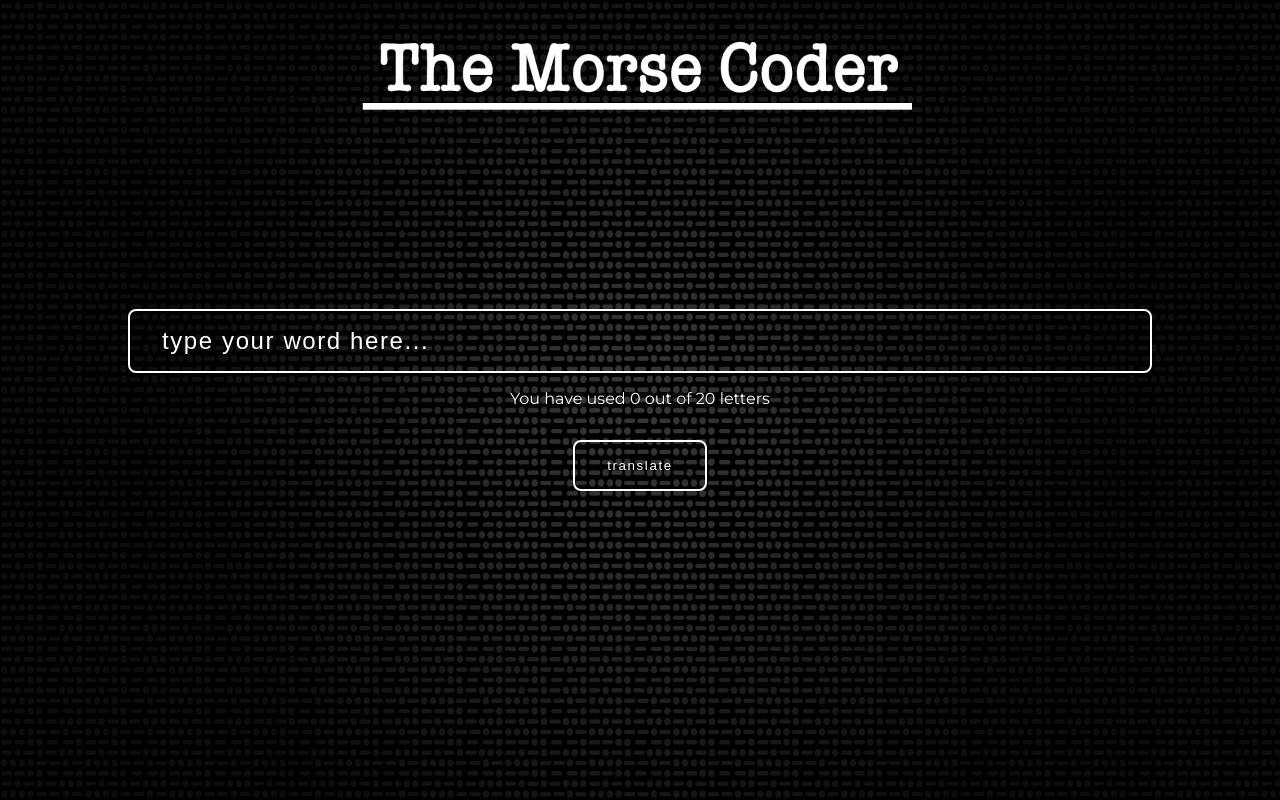
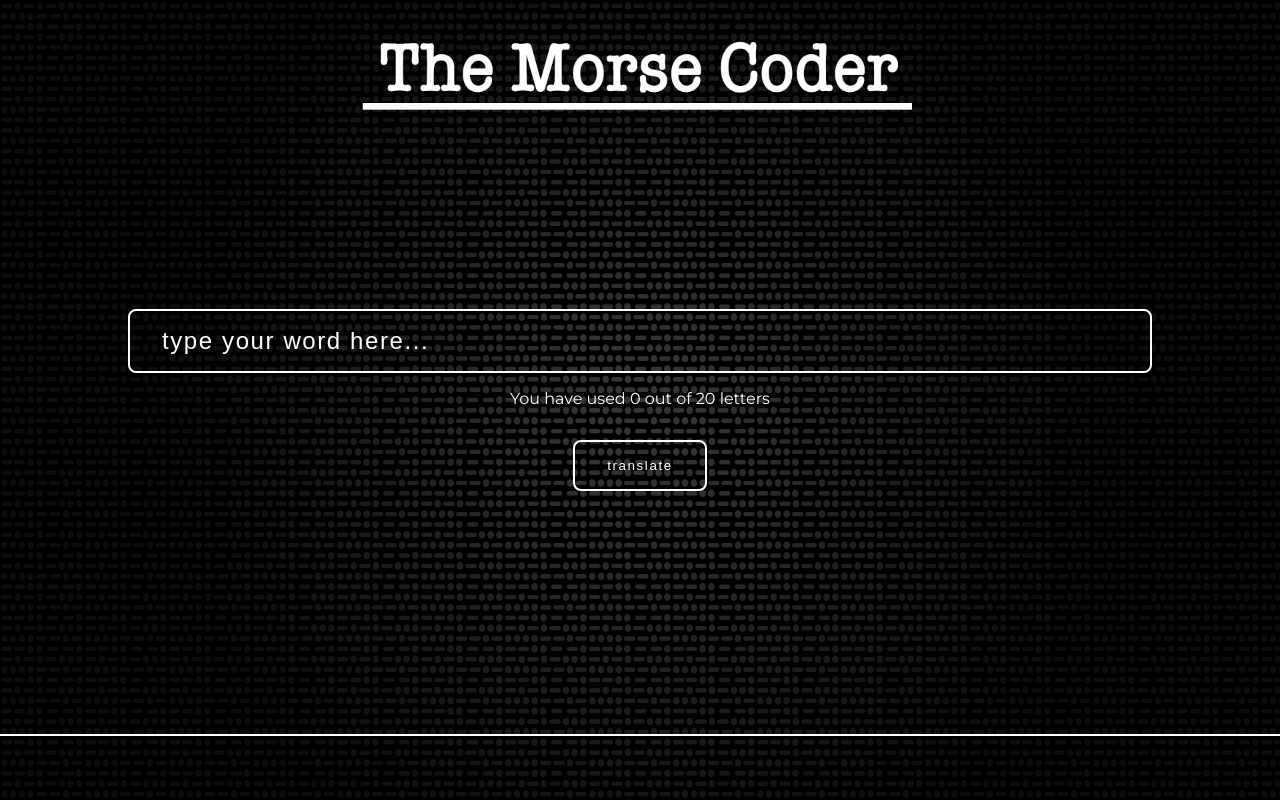
Before and after one commit to PaulinaSurazynska/morseCoder, an Angular app: page /interaction in a window 1280 px wide. Built offline with nearby package versions, Linux system fonts and the light colour scheme.

Commit message:
display result

```diff
--- a/src/app/attractor/attractor.component.html
+++ b/src/app/attractor/attractor.component.html
@@ -1,3 +1,3 @@
 <main class="attractor">
-  <img src="assets/attractor.png" class="img" (click)="start()">
+  <img src="assets/attractor.png" class="background" (click)="start()">
 </main>
--- a/src/app/interaction/interaction.component.html
+++ b/src/app/interaction/interaction.component.html
@@ -1,5 +1,5 @@
 <main class="interaction">
-  <img src="assets/background.png" class="img" (click)="attractor()">
+  <img src="assets/background.png" class="background" (click)="attractor()">
   <form class="form" (ngSubmit)="onSubmit(word)" #form="ngForm">
     <input type="text" placeholder="type your word here..." class="input" required name="word" [(ngModel)]="word"
       autocomplete="off" maxlength="20">
@@ -7,18 +7,15 @@
     <button class="button" type="submit" [disabled]="!form.valid"
       [ngClass]="{'disabled': !form.valid}">translate</button>
   </form>
-  <!-- <div class="result">
-    <span *ngFor="let sign of morseCode">{{sign.telephony}}</span>
-  </div> -->
   <section class="error" *ngIf="isError">
     <p class="text">{{errorMsg}}</p>
     <button type="button" (click)="attractor()" class="button">Go back to attractor</button>
   </section>
   <div class="result">
     <div *ngFor="let sign of morseCodeArr" class="sign">
-      <span>{{sign.telephony}}</span>
-      <div *ngFor="let img of convertToImgs(sign.morsecode)">
-        <img src="../../assets/{{img}}.png" />
+      <img *ngFor="let img of convertToImgs(sign.morsecode)" src="../../assets/{{img}}.png" />
+      <div class="telephony">
+        <span>{{sign.telephony}}</span>
       </div>
     </div>
   </div>
--- a/src/app/interaction/interaction.component.scss
+++ b/src/app/interaction/interaction.component.scss
@@ -23,11 +23,17 @@
   }
 
   .result {
+    width: 100%;
     position: absolute;
-    bottom: 14rem;
+    bottom: 4rem;
+    display: flex;
+    flex-wrap: wrap;
+    border: 1px solid;
+    justify-content: center;
 
     .sign {
       padding: 0.5rem;
+      text-align: center;
     }
   }
 
@@ -37,6 +43,5 @@
     .text {
       margin-bottom: 2rem;
     }
-
   }
 }
--- a/src/styles.scss
+++ b/src/styles.scss
@@ -48,7 +48,7 @@ button {
 }
 
 /* set up background as images not as bg-img css property ->  smooth route animations  */
-.img {
+.background {
   width: 100%;
   height: 100%;
 }
```
